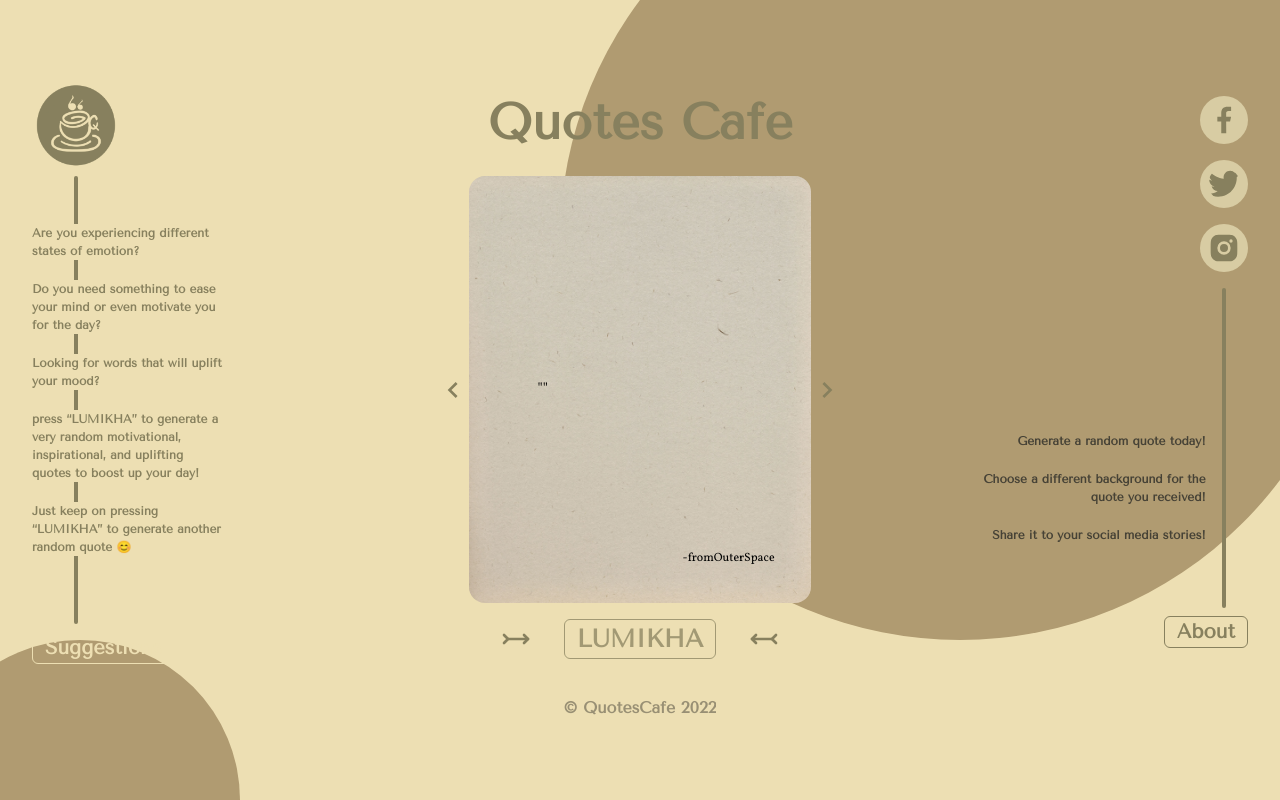
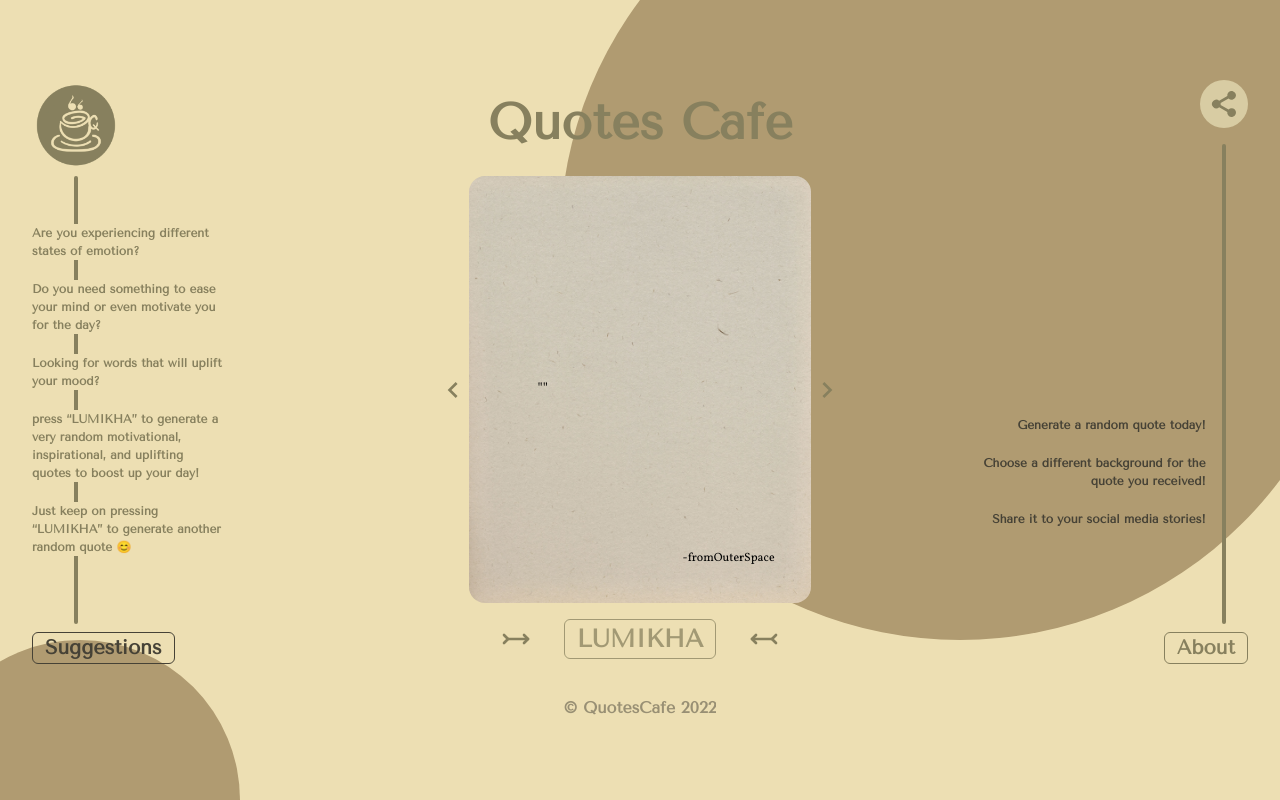
Before and after one commit to rlruedas/QuotesCafe, a Next.js app: page / in a window 1280 px wide. Built offline with nearby package versions, Linux system fonts and the light colour scheme.

Commit message:
Change Shareable button Icon

```diff
--- a/package.json
+++ b/package.json
@@ -11,6 +11,7 @@
   "dependencies": {
     "autoprefixer": "^10.4.8",
     "axios": "^0.27.2",
+    "html2canvas": "^1.4.1",
     "next": "12.2.5",
     "postcss": "^8.4.16",
     "react": "18.2.0",
--- a/pages/components/guide/guide.js
+++ b/pages/components/guide/guide.js
@@ -34,7 +34,7 @@ function Guide() {
         </span>
       </section>
       <Link href="./suggestions">
-        <span className="text-[20px] text-[#EDDFB3] cursor-pointer border border-[#EDDFB3] rounded-md px-3">
+        <span className="text-[20px] text-[#464236] cursor-pointer border border-[#464236] rounded-md px-3">
           Suggestions
         </span>
       </Link>
--- a/pages/components/socialmedia/socialmedia.js
+++ b/pages/components/socialmedia/socialmedia.js
@@ -1,7 +1,6 @@
 import React from "react";
 
-import { GrFacebookOption, GrTwitter } from "react-icons/gr";
-import { RiInstagramFill } from "react-icons/ri";
+import {IoShareSocialSharp} from "react-icons/io5"
 import Link from "next/link";
 
 function SocialMedia() {
@@ -10,15 +9,9 @@ function SocialMedia() {
       <div className="relative hidden lg:flex flex-col flex-1 h-fit justify-end items-end gap-2 font-Tenorsans font-bold">
         <section className="flex flex-col gap-[1em] justify-center items-center ">
           <button>
-            <GrFacebookOption className="w-[3em] h-[3em] p-2 text-[#87805E] bg-[#D8CCA3] rounded-full" />
+            <IoShareSocialSharp className="w-[3em] h-[3em] p-2 text-[#87805E] bg-[#D8CCA3] rounded-full" />
           </button>
-          <button>
-            <GrTwitter className="w-[3em] h-[3em] p-2 text-[#87805E] bg-[#D8CCA3] rounded-full" />
-          </button>
-          <button>
-            <RiInstagramFill className="w-[3em] h-[3em] p-2 text-[#87805E] bg-[#D8CCA3] rounded-full" />
-          </button>
-          <span className="w-[.3em] min-h-[20em] rounded-sm bg-[#87805E] relative ">
+          <span className="w-[.3em] min-h-[30em] rounded-sm bg-[#87805E] relative ">
             <section className="absolute bottom-[20%] w-[15em] flex flex-col justify-end -translate-x-[16em] gap-5 text-[#464236]">
               <p className="text-end text-[12px]">
                 Generate a random quote today!
```
Also changed, not shown: 1 other file (tests, documents, lock files or other folders).
